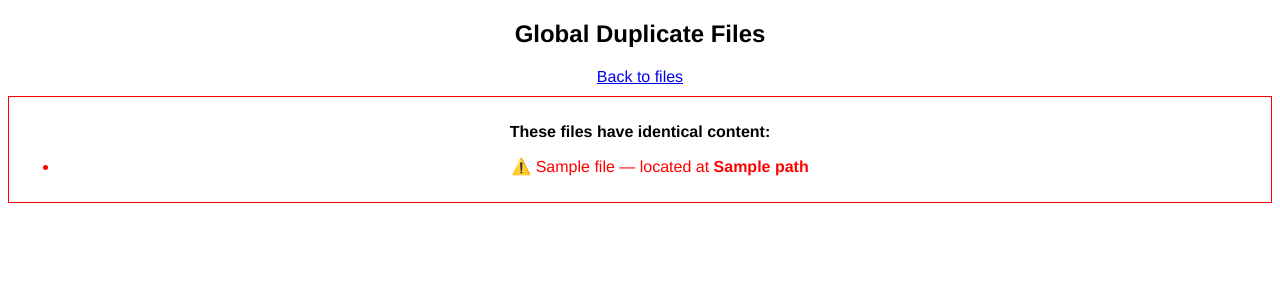
After one commit to harshivpatel/ShareBox, a FastAPI app: template templates/duplicates.html in a window 1280 px wide. The commit adds this page. Shown: the top 300 px of the page. Run offline with FastAPI, Linux system fonts and the light colour scheme; the template is opened without the code that fills it: most values are stand-ins (such as "Sample title", 1, 10 or a date in 2020).

Commit message:
Add global duplicate find

```diff
--- a/main.py
+++ b/main.py
@@ -414,3 +414,53 @@ async def download_file(request: Request, file_id: str):
         )
 
     return RedirectResponse('/', status_code=302)
+
+def get_all_duplicates(user_id):
+    # Fetches all files owned by the user across all directories.
+    # Groups them by hash and returns only groups with more than one file.
+    all_files = db.collection('files').where(
+        'owner', '==', user_id
+    ).get()
+
+    hash_map = {}
+    for f in all_files:
+        data = f.to_dict()
+        h = data.get('hash', '')
+        if not h:
+            continue
+        if h not in hash_map:
+            hash_map[h] = []
+        hash_map[h].append({
+            'id':   f.id,
+            'name': data['name'],
+            'path': data['path']
+        })
+
+    # Return only groups that have more than one file
+    return [group for group in hash_map.values() if len(group) > 1]
+
+
+@app.get("/duplicates", response_class=HTMLResponse)
+async def duplicates(request: Request):
+    # Displays all duplicate files across the user's entire Dropbox.
+    id_token = request.cookies.get("token")
+    user_token = None
+    duplicate_groups = []
+
+    if id_token:
+        try:
+            user_token = google.oauth2.id_token.verify_firebase_token(
+                id_token, firebase_request_adapter
+            )
+            duplicate_groups = get_all_duplicates(user_token['user_id'])
+        except ValueError as err:
+            print(str(err))
+
+    return templates.TemplateResponse(
+        request=request,
+        name='duplicates.html',
+        context={
+            'user_token':       user_token,
+            'duplicate_groups': duplicate_groups
+        }
+    )
--- /dev/null
+++ b/templates/duplicates.html
@@ -0,0 +1,28 @@
+<!DOCTYPE html>
+<html>
+    <head>
+        <title>Sharebox - Global Duplicates</title>
+        <link type="text/css" href="{{ url_for('static', path='/styles.css') }}" rel="stylesheet"/>
+    </head>
+    <body>
+        <h2>Global Duplicate Files</h2>
+        <a href="/">Back to files</a>
+
+        {% if duplicate_groups %}
+            {% for group in duplicate_groups %}
+                <div style="border:1px solid red; padding:10px; margin:10px 0;">
+                    <p><strong>These files have identical content:</strong></p>
+                    <ul>
+                        {% for file in group %}
+                            <li style="color:red;">
+                                ⚠️ {{ file.name }} — located at <strong>{{ file.path }}</strong>
+                            </li>
+                        {% endfor %}
+                    </ul>
+                </div>
+            {% endfor %}
+        {% else %}
+            <p>No duplicate files found across your ShareBox.</p>
+        {% endif %}
+    </body>
+</html>
--- a/templates/main.html
+++ b/templates/main.html
@@ -22,6 +22,8 @@
             {% if current_path != '/' %}
                 <a href="/navigate-up">Go up (../)</a>
             {% endif %}
+
+            <a href="/duplicates">🔍 Find Global Duplicates</a>
 
             <!-- Overwrite confirmation banner -->
             {% if request.cookies.get('overwrite_file') %}
```
